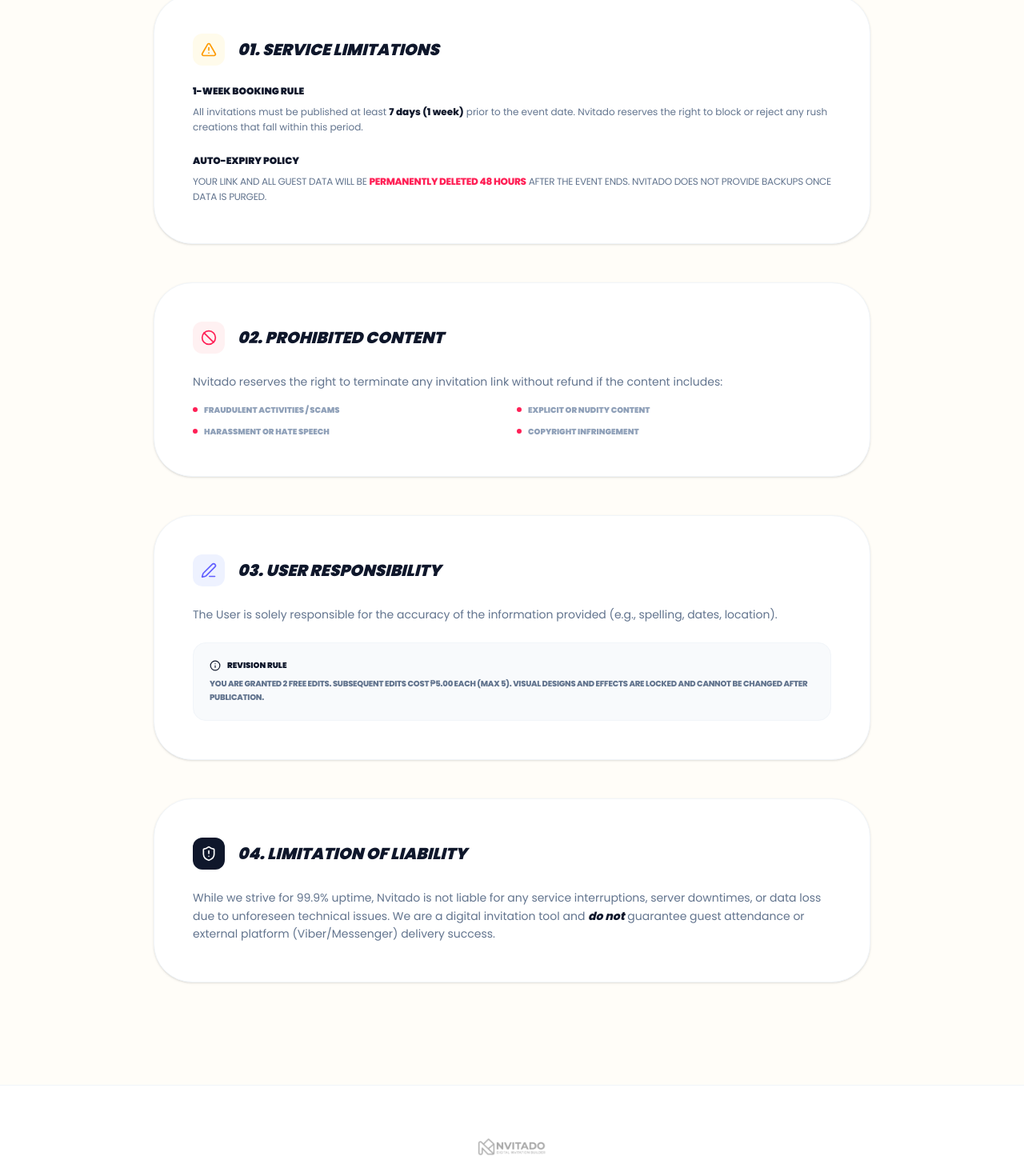
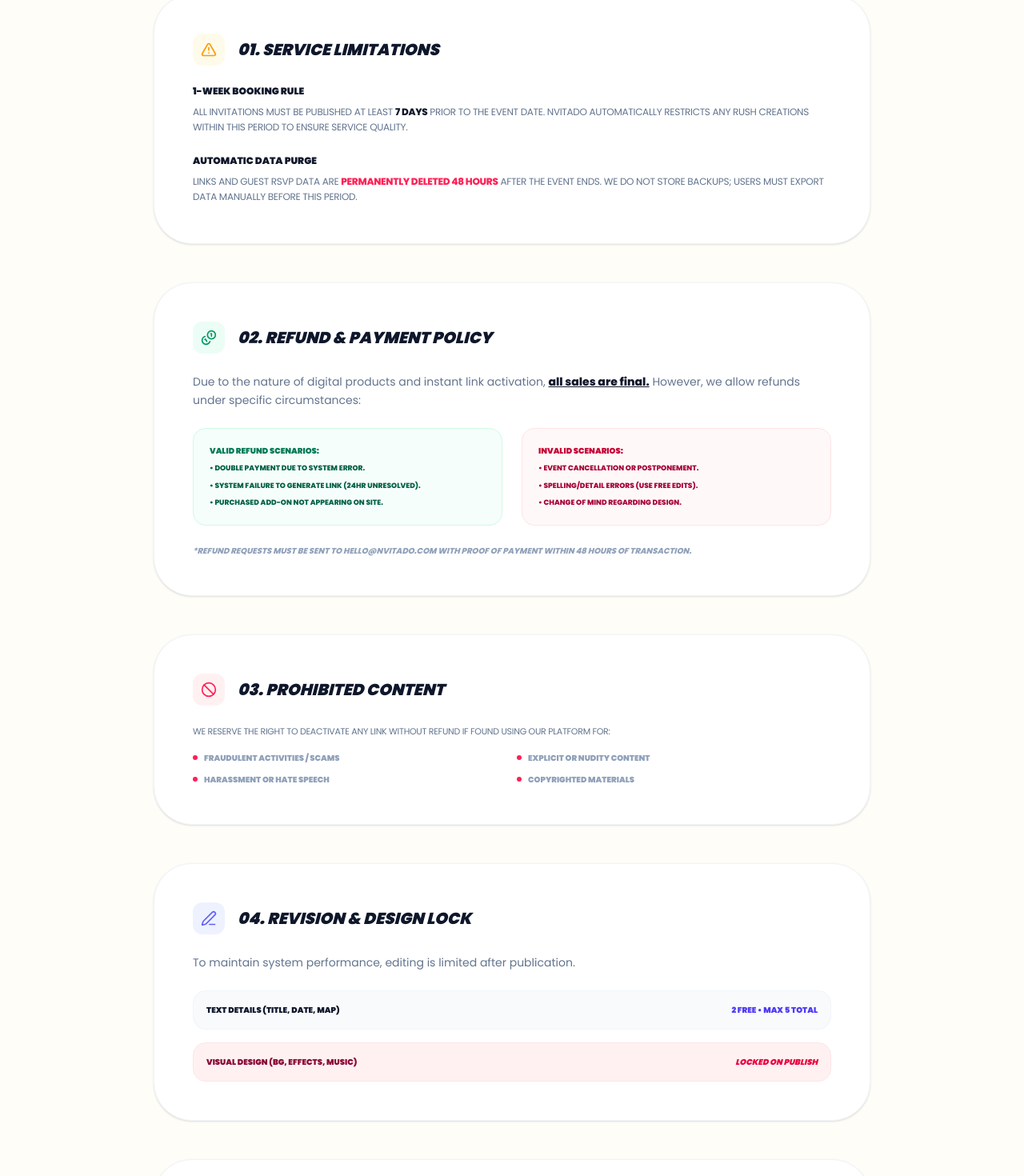
Before and after one commit to nomuu/nvitado-builder, a Next.js app: page /terms in a window 1280 px wide. Shown: the part 540-2010 px from the top of the page at 80% size. Built offline with nearby package versions, Linux system fonts and the light colour scheme.

Commit message:
add refund policies

```diff
--- a/app/terms/page.tsx
+++ b/app/terms/page.tsx
@@ -4,7 +4,8 @@ import Link from 'next/link';
 import { motion, AnimatePresence } from 'framer-motion';
 import {
   Sparkles, ArrowRight, ShieldCheck, Scale, FileText,
-  Menu, X, Clock, AlertTriangle, Trash2, Edit3, ShieldAlert, Ban, Info
+  Menu, X, Clock, AlertTriangle, Trash2, Edit3, ShieldAlert, Ban, Info,
+  Coins, CreditCard
 } from 'lucide-react';
 import { Poppins } from 'next/font/google';
 
@@ -64,13 +65,13 @@ export default function TermsPage() {
         <motion.div custom={0} initial="hidden" animate="visible" variants={fadeInUp}>
           <div className="inline-flex items-center gap-2 bg-slate-100 text-slate-600 px-4 py-2 rounded-full mb-6 border border-slate-200">
             <ShieldCheck size={12} />
-            <span className="text-[10px] font-black tracking-[0.2em] uppercase">Security & Policy</span>
+            <span className="text-[10px] font-black tracking-[0.2em] uppercase">User Agreement & Privacy</span>
           </div>
           <h1 className="text-5xl md:text-8xl font-black tracking-tighter mb-8 leading-[0.9] uppercase italic">
-            Terms of <br/>
-            <span className="text-rose-500 not-italic">Service.</span>
+            Legal & <br/>
+            <span className="text-rose-500 not-italic">Policies.</span>
           </h1>
-          <p className="text-slate-500 text-[10px] font-black tracking-[0.3em] uppercase">Effective Date: April 8, 2026</p>
+          <p className="text-slate-500 text-[10px] font-black tracking-[0.3em] uppercase">Effective Date: April 2026</p>
         </motion.div>
       </section>
 
@@ -87,64 +88,97 @@ export default function TermsPage() {
             <div className="space-y-6">
               <div>
                 <h4 className="text-xs font-black uppercase mb-2 text-slate-900">1-Week Booking Rule</h4>
-                <p className="text-xs text-slate-500 font-medium leading-relaxed">
-                  All invitations must be published at least <span className="font-bold text-slate-900">7 days (1 week)</span> prior to the event date. Nvitado reserves the right to block or reject any rush creations that fall within this period.
+                <p className="text-xs text-slate-500 font-medium leading-relaxed uppercase tracking-tight">
+                  All invitations must be published at least <span className="font-bold text-slate-900">7 days</span> prior to the event date. Nvitado automatically restricts any rush creations within this period to ensure service quality.
                 </p>
               </div>
               <div>
-                <h4 className="text-xs font-black uppercase mb-2 text-slate-900">Auto-Expiry Policy</h4>
+                <h4 className="text-xs font-black uppercase mb-2 text-slate-900">Automatic Data Purge</h4>
                 <p className="text-xs text-slate-500 font-medium leading-relaxed uppercase tracking-tight">
-                  Your link and all guest data will be <span className="font-bold text-rose-500">permanently deleted 48 hours</span> after the event ends. Nvitado does not provide backups once data is purged.
+                  Links and guest RSVP data are <span className="font-bold text-rose-500">permanently deleted 48 hours</span> after the event ends. We do not store backups; users must export data manually before this period.
                 </p>
               </div>
             </div>
           </motion.div>
 
-          {/* SECTION 2: USER CONTENT & PROHIBITED CONDUCT */}
+          {/* SECTION 2: REFUND POLICY (NEWLY ADDED) */}
           <motion.div custom={2} initial="hidden" animate="visible" variants={fadeInUp} className="bg-white p-8 md:p-12 rounded-[3rem] border border-slate-100 shadow-sm">
             <div className="flex items-center gap-4 mb-6">
+              <div className="h-10 w-10 bg-emerald-50 text-emerald-600 rounded-xl flex items-center justify-center"><Coins size={20}/></div>
+              <h3 className="text-xl font-black uppercase italic">02. Refund & Payment Policy</h3>
+            </div>
+            <p className="text-sm text-slate-500 font-medium leading-relaxed mb-6">
+              Due to the nature of digital products and instant link activation, <span className="font-bold text-slate-900 underline">all sales are final.</span> However, we allow refunds under specific circumstances:
+            </p>
+            <div className="grid grid-cols-1 md:grid-cols-2 gap-6">
+              <div className="p-5 bg-emerald-50/50 rounded-2xl border border-emerald-100">
+                <h4 className="text-[10px] font-black uppercase text-emerald-700 mb-2">Valid Refund Scenarios:</h4>
+                <ul className="text-[9px] font-bold text-emerald-800 space-y-2 uppercase">
+                  <li>• Double payment due to system error.</li>
+                  <li>• System failure to generate link (24hr unresolved).</li>
+                  <li>• Purchased Add-on not appearing on site.</li>
+                </ul>
+              </div>
+              <div className="p-5 bg-rose-50/50 rounded-2xl border border-rose-100">
+                <h4 className="text-[10px] font-black uppercase text-rose-700 mb-2">Invalid Scenarios:</h4>
+                <ul className="text-[9px] font-bold text-rose-800 space-y-2 uppercase">
+                  <li>• Event cancellation or postponement.</li>
+                  <li>• Spelling/detail errors (Use free edits).</li>
+                  <li>• Change of mind regarding design.</li>
+                </ul>
+              </div>
+            </div>
+            <p className="mt-6 text-[10px] font-bold text-slate-400 uppercase italic">
+              *Refund requests must be sent to hello@nvitado.com with proof of payment within 48 hours of transaction.
+            </p>
+          </motion.div>
+
+          {/* SECTION 3: CONTENT CONDUCT */}
+          <motion.div custom={3} initial="hidden" animate="visible" variants={fadeInUp} className="bg-white p-8 md:p-12 rounded-[3rem] border border-slate-100 shadow-sm">
+            <div className="flex items-center gap-4 mb-6">
               <div className="h-10 w-10 bg-rose-50 text-rose-500 rounded-xl flex items-center justify-center"><Ban size={20}/></div>
-              <h3 className="text-xl font-black uppercase italic">02. Prohibited Content</h3>
+              <h3 className="text-xl font-black uppercase italic">03. Prohibited Content</h3>
             </div>
-            <p className="text-sm text-slate-500 font-medium leading-relaxed mb-4">
-              Nvitado reserves the right to terminate any invitation link without refund if the content includes:
+            <p className="text-sm text-slate-500 font-medium leading-relaxed mb-4 uppercase text-[11px] tracking-tight">
+              We reserve the right to deactivate any link without refund if found using our platform for:
             </p>
             <ul className="grid grid-cols-1 md:grid-cols-2 gap-3 text-[10px] font-black uppercase text-slate-400">
               <li className="flex items-center gap-2"><div className="h-1.5 w-1.5 rounded-full bg-rose-500"/> Fraudulent activities / Scams</li>
               <li className="flex items-center gap-2"><div className="h-1.5 w-1.5 rounded-full bg-rose-500"/> Explicit or Nudity content</li>
               <li className="flex items-center gap-2"><div className="h-1.5 w-1.5 rounded-full bg-rose-500"/> Harassment or Hate speech</li>
-              <li className="flex items-center gap-2"><div className="h-1.5 w-1.5 rounded-full bg-rose-500"/> Copyright infringement</li>
+              <li className="flex items-center gap-2"><div className="h-1.5 w-1.5 rounded-full bg-rose-500"/> Copyrighted materials</li>
             </ul>
           </motion.div>
 
-          {/* SECTION 3: REVISIONS & RESPONSIBILITY */}
-          <motion.div custom={3} initial="hidden" animate="visible" variants={fadeInUp} className="bg-white p-8 md:p-12 rounded-[3rem] border border-slate-100 shadow-sm">
+          {/* SECTION 4: REVISIONS */}
+          <motion.div custom={4} initial="hidden" animate="visible" variants={fadeInUp} className="bg-white p-8 md:p-12 rounded-[3rem] border border-slate-100 shadow-sm">
             <div className="flex items-center gap-4 mb-6">
               <div className="h-10 w-10 bg-indigo-50 text-indigo-500 rounded-xl flex items-center justify-center"><Edit3 size={20}/></div>
-              <h3 className="text-xl font-black uppercase italic">03. User Responsibility</h3>
+              <h3 className="text-xl font-black uppercase italic">04. Revision & Design Lock</h3>
             </div>
             <p className="text-sm text-slate-500 font-medium leading-relaxed mb-6">
-              The User is solely responsible for the accuracy of the information provided (e.g., spelling, dates, location).
+              To maintain system performance, editing is limited after publication.
             </p>
-            <div className="p-5 bg-slate-50 rounded-2xl border border-slate-100">
-              <div className="flex items-center gap-2 mb-2 text-slate-900">
-                <Info size={14} />
-                <span className="text-[10px] font-black uppercase">Revision Rule</span>
+            <div className="space-y-4">
+              <div className="p-4 bg-slate-50 rounded-2xl border border-slate-100 flex justify-between items-center">
+                <span className="text-[10px] font-black uppercase text-slate-900">Text Details (Title, Date, Map)</span>
+                <span className="text-[10px] font-black text-indigo-600">2 FREE • MAX 5 TOTAL</span>
               </div>
-              <p className="text-[10px] text-slate-500 font-bold uppercase tracking-tight leading-relaxed">
-                You are granted 2 FREE edits. Subsequent edits cost ₱5.00 each (Max 5). Visual designs and effects are locked and cannot be changed after publication.
-              </p>
+              <div className="p-4 bg-rose-50 rounded-2xl border border-rose-100 flex justify-between items-center">
+                <span className="text-[10px] font-black uppercase text-rose-900">Visual Design (BG, Effects, Music)</span>
+                <span className="text-[10px] font-black text-rose-600 uppercase italic">LOCKED ON PUBLISH</span>
+              </div>
             </div>
           </motion.div>
 
-          {/* SECTION 4: LIABILITY */}
-          <motion.div custom={4} initial="hidden" animate="visible" variants={fadeInUp} className="bg-white p-8 md:p-12 rounded-[3rem] border border-slate-100 shadow-sm">
+          {/* SECTION 5: LIABILITY */}
+          <motion.div custom={5} initial="hidden" animate="visible" variants={fadeInUp} className="bg-white p-8 md:p-12 rounded-[3rem] border border-slate-100 shadow-sm">
             <div className="flex items-center gap-4 mb-6">
               <div className="h-10 w-10 bg-slate-900 text-white rounded-xl flex items-center justify-center"><ShieldAlert size={20}/></div>
-              <h3 className="text-xl font-black uppercase italic">04. Limitation of Liability</h3>
+              <h3 className="text-xl font-black uppercase italic">05. Limitation of Liability</h3>
             </div>
-            <p className="text-sm text-slate-500 font-medium leading-relaxed">
-              While we strive for 99.9% uptime, Nvitado is not liable for any service interruptions, server downtimes, or data loss due to unforeseen technical issues. We are a digital invitation tool and <span className="font-bold text-slate-900 italic">do not</span> guarantee guest attendance or external platform (Viber/Messenger) delivery success.
+            <p className="text-[11px] text-slate-500 font-medium leading-relaxed uppercase tracking-tight">
+              Nvitado is not liable for service interruptions, server downtime, or external app (Messenger/Viber) delivery failures. We provide the tool, but the distribution and guest management remain the User's responsibility.
             </p>
           </motion.div>
 
```
